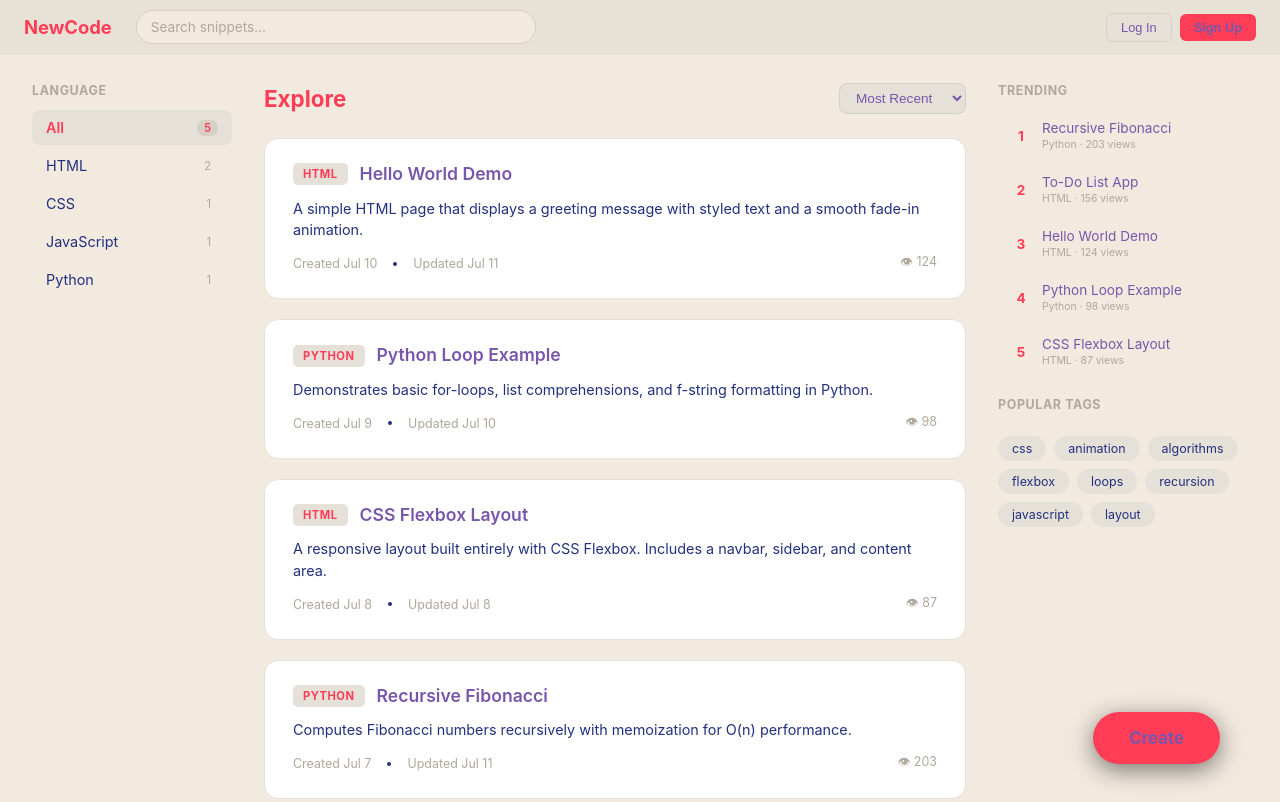
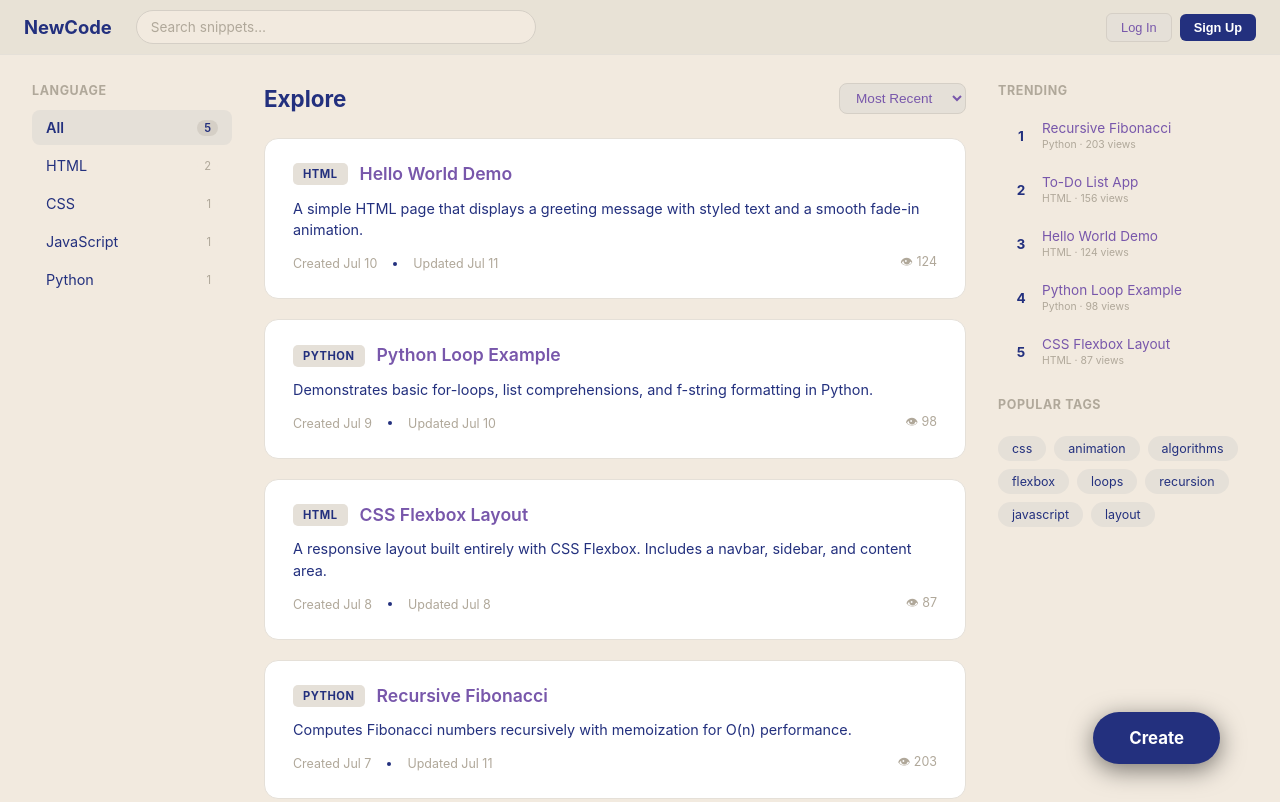
Before and after one commit to william06-23/codeSharingWebsite, a website: page public/main.html in a window 1280 px wide. Shown: the top 802 px of the page. Drawn offline with Linux system fonts and the light colour scheme.

Commit message:
Remove red, use dark navy for buttons, purple for main text

```diff
--- a/public/main.html
+++ b/public/main.html
@@ -29,7 +29,7 @@
     .topbar .brand {
       font-size: 1.15rem;
       font-weight: 700;
-      color: #FF3D57;
+      color: #23307E;
       margin-right: 24px;
     }
 
@@ -46,7 +46,7 @@
       transition: border-color 0.2s;
     }
     .topbar .search-bar::placeholder { color: #b0a89a; }
-    .topbar .search-bar:focus { border-color: #FF3D57; }
+    .topbar .search-bar:focus { border-color: #23307E; }
 
     .topbar .spacer { flex: 1; }
 
@@ -62,13 +62,13 @@
     }
 
     .topbar .auth-btn.primary {
-      background: #FF3D57;
-      color: #7857AB;
+      background: #23307E;
+      color: #ffffff;
       border: none;
       font-weight: 600;
     }
     .topbar .auth-btn.primary:hover { background: #23307E; }
-    .topbar .auth-btn:hover { border-color: #FF3D57; }
+    .topbar .auth-btn:hover { border-color: #ffffff; }
 
     /* ── 3-column layout ── */
     .layout {
@@ -117,7 +117,7 @@
     .filter-list li:hover { background: #e5e0d8; }
     .filter-list li.active {
       background: #e5e0d8;
-      color: #FF3D57;
+      color: #23307E;
       font-weight: 600;
     }
 
@@ -129,7 +129,7 @@
       padding: 1px 7px;
       border-radius: 10px;
     }
-    .filter-list li.active .count { background: #d5cfc6; color: #FF3D57; }
+    .filter-list li.active .count { background: #d5cfc6; color: #23307E; }
 
     /* ── Center feed ── */
     .feed {
@@ -150,7 +150,7 @@
     .feed-header h2 {
       font-size: 1.4rem;
       font-weight: 700;
-      color: #FF3D57;
+      color: #23307E;
     }
 
     .feed-header .sort-select {
@@ -178,7 +178,7 @@
     }
 
     .work-card:hover {
-      border-color: #FF3D57;
+      border-color: #23307E;
       transform: translateY(-1px);
     }
 
@@ -196,7 +196,7 @@
       padding: 4px 10px;
       border-radius: 5px;
       background: #e5e0d8;
-      color: #FF3D57;
+      color: #23307E;
       flex-shrink: 0;
     }
 
@@ -280,7 +280,7 @@
     .trending-list .rank {
       font-size: 0.85rem;
       font-weight: 700;
-      color: #FF3D57;
+      color: #23307E;
       width: 22px;
       text-align: center;
     }
@@ -330,8 +330,8 @@
       right: 60px;
       padding: 16px 36px;
       border-radius: 32px;
-      background: #FF3D57;
-      color: #7857AB;
+      background: #23307E;
+      color: #ffffff;
       font-size: 1.05rem;
       font-weight: 700;
       border: none;
```
Also changed, not shown: public/create.html (+8 -8 lines), public/index.html (+10 -10 lines).
